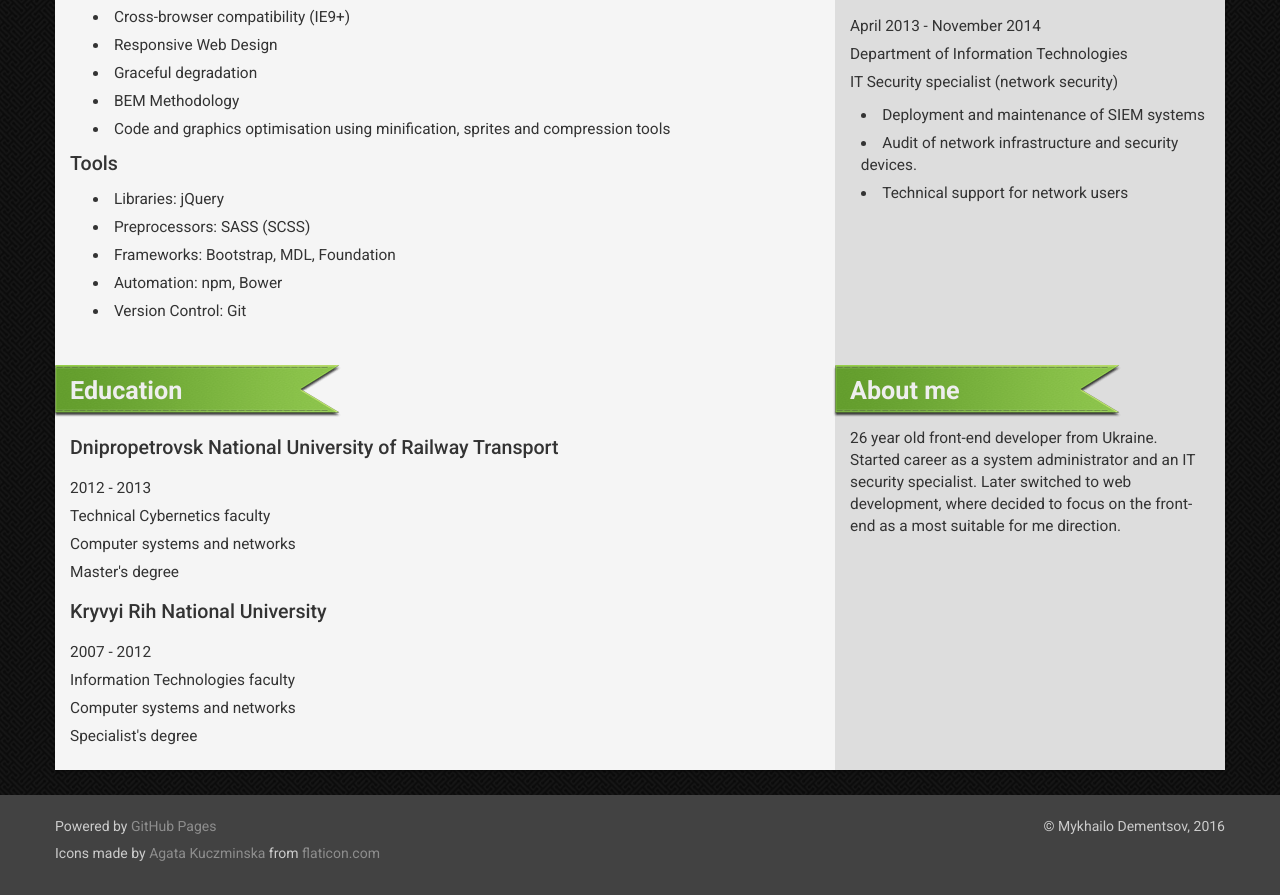
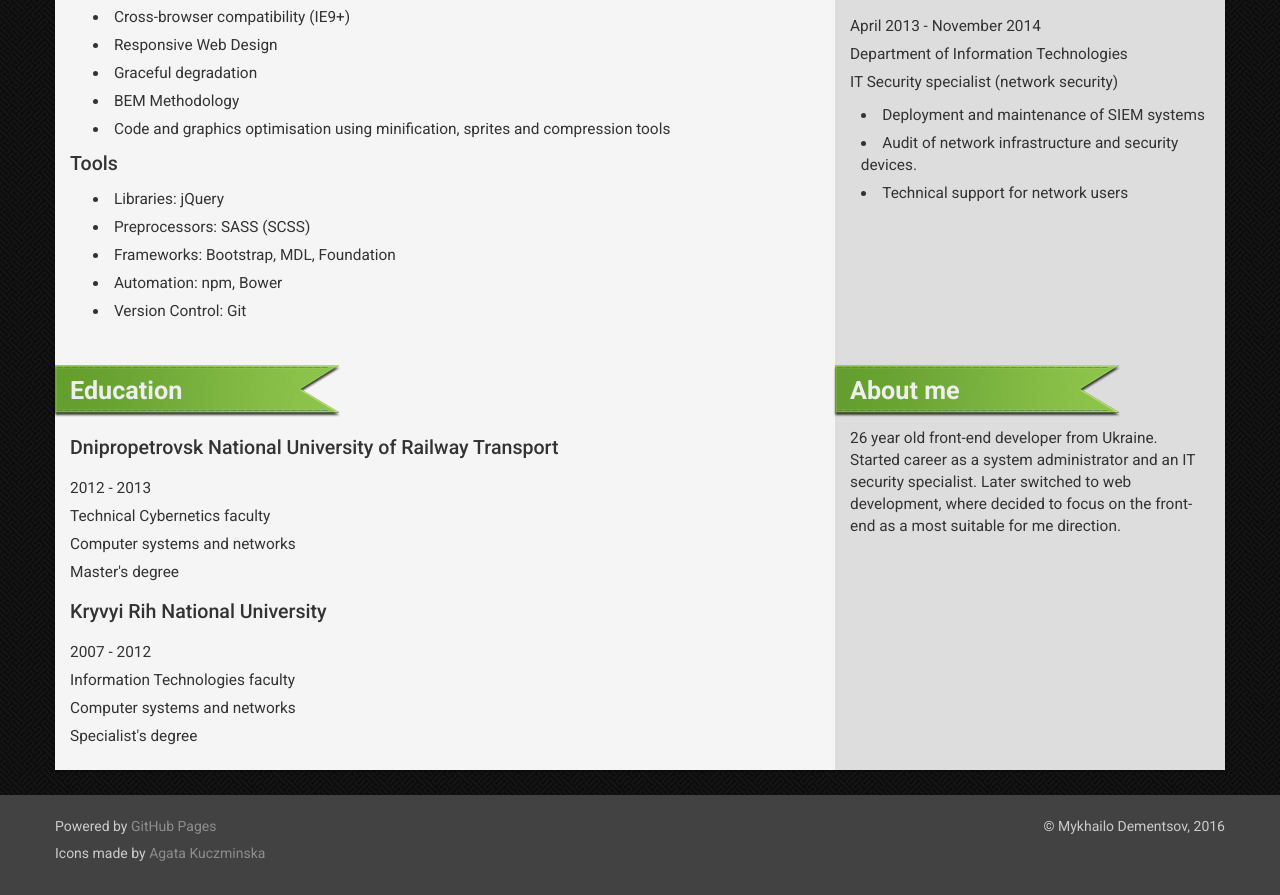
Before and after one commit to mykhailo-d/mykhailo-d.github.io, a plain HTML site: page index.html in a window 1280 px wide. Shown: the part 712-1607 px from the top of the page. Drawn offline with nearby package versions, Linux system fonts and the light colour scheme.

Commit message:
Footer links changed.

```diff
--- a/index.html
+++ b/index.html
@@ -136,7 +136,7 @@
                 <div class="width_wrapper row">
                     <div class="col-xs-12 col-sm-8 col-md-6 col-lg-8">
                         <p class="footer__text">Powered by <a href="https://pages.github.com/" class="footer__link" target="_blank">GitHub Pages</a></p>
-                        <p class="footer__text">Icons made by <a href="http://www.flaticon.com/authors/agata-kuczminska" class="footer__link"  target="_blank">Agata Kuczminska</a> from <a href="http://www.flaticon.com/" class="footer__link"  target="_blank">flaticon.com</a></p>
+                        <p class="footer__text">Icons made by <a href="http://www.flaticon.com/authors/agata-kuczminska" class="footer__link"  target="_blank">Agata Kuczminska</a></p>
                     </div>
                     <div class="col-xs-12 col-sm-4 col-md-6 col-lg-4">
                         <p class="footer__text footer__text--copyright">© Mykhailo Dementsov, 2016</p>
```
Also changed, not shown: projects.html (+1 -1 lines).
